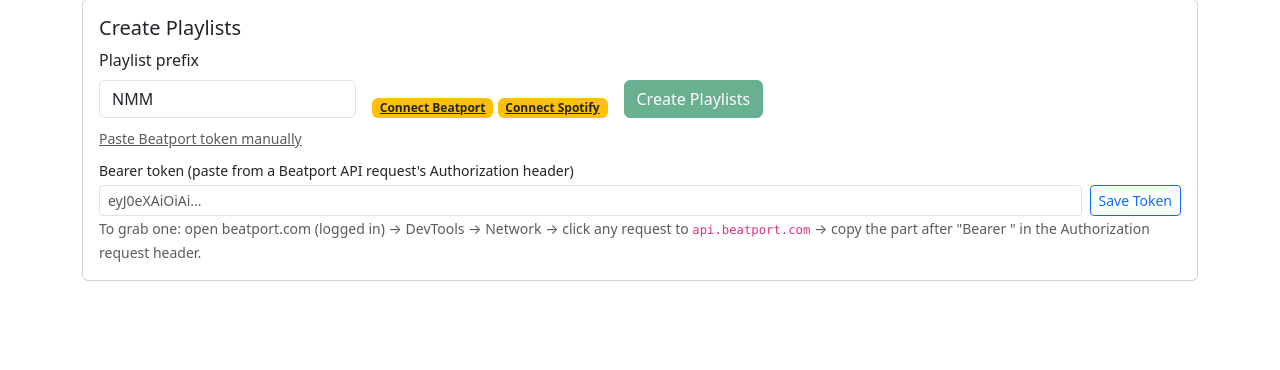
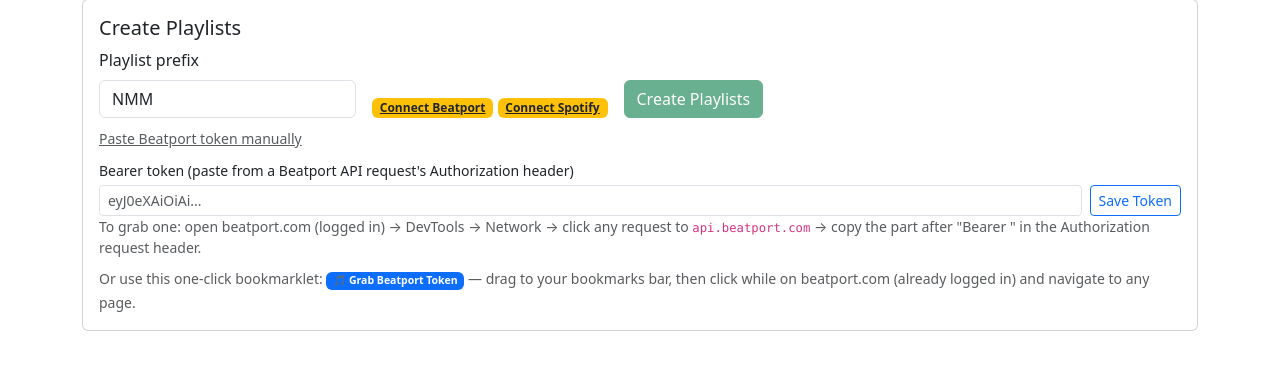
Before and after one commit to phevans/claude-reddit-scraper, a Flask app: page / in a window 1280 px wide, after a click on "Paste Beatport token manually". Shown: the part 169-539 px from the top of the page. Run offline with Flask 3, Linux system fonts and the light colour scheme.

Commit message:
Add one-click Beatport token bookmarklet
Hooks fetch + XMLHttpRequest on beatport.com to capture the first
authenticated request's Bearer token, then POSTs it to our
paste-token endpoint. CORS allows beatport.com origins.

Co-Authored-By: Claude Opus 4.6 <noreply@anthropic.com>

```diff
--- a/app.py
+++ b/app.py
@@ -410,7 +410,7 @@ def beatport_store_token():
         return jsonify({"error": str(e)}), 500
 
 
-@app.route("/beatport/paste-token", methods=["POST"])
+@app.route("/beatport/paste-token", methods=["POST", "OPTIONS"])
 def beatport_paste_token():
     """Manually paste a Beatport access token (or refresh token) into the app.
 
@@ -418,12 +418,27 @@ def beatport_paste_token():
       - access_token: a Bearer token to use for API calls
       - refresh_token: a token to use to obtain new access tokens
     Optional fields: expires_in (seconds), expires_at (unix epoch), token_type, scope
+
+    CORS-enabled (allow Beatport origins) so a bookmarklet running on
+    beatport.com can POST directly.
     """
     import time as _time
     import beatport_playlist as bp
-    data = request.get_json() or {}
+
+    def _cors(resp):
+        origin = request.headers.get("Origin", "")
+        if origin in ("https://www.beatport.com", "https://account.beatport.com", "https://beatport.com"):
+            resp.headers["Access-Control-Allow-Origin"] = origin
+            resp.headers["Access-Control-Allow-Methods"] = "POST, OPTIONS"
+            resp.headers["Access-Control-Allow-Headers"] = "Content-Type"
+        return resp
+
+    if request.method == "OPTIONS":
+        return _cors(jsonify({}))
+
+    data = request.get_json(silent=True) or {}
     if not data.get("access_token") and not data.get("refresh_token"):
-        return jsonify({"error": "Need access_token or refresh_token"}), 400
+        return _cors(jsonify({"error": "Need access_token or refresh_token"})), 400
     token_data = dict(data)
     if "expires_at" not in token_data:
         if "expires_in" in token_data:
@@ -436,9 +451,9 @@ def beatport_paste_token():
     token_data.setdefault("token_type", "Bearer")
     try:
         bp._save_token(token_data)
-        return jsonify({"success": True})
+        return _cors(jsonify({"success": True}))
     except Exception as e:
-        return jsonify({"error": str(e)}), 500
+        return _cors(jsonify({"error": str(e)})), 500
 
 
 @app.route("/beatport/exchange", methods=["POST"])
--- a/templates/index.html
+++ b/templates/index.html
@@ -222,8 +222,13 @@
                                 <button class="btn btn-sm btn-outline-primary" onclick="pasteBeatportToken()">Save Token</button>
                             </div>
                         </div>
+                        <small class="text-muted d-block mb-2">
+                            To grab one: open beatport.com (logged in) → DevTools → Network → click any request to <code>api.beatport.com</code> → copy the part after "Bearer " in the Authorization request header.
+                        </small>
                         <small class="text-muted">
-                            To grab one: open beatport.com (logged in) → DevTools → Network → click any request to <code>api.beatport.com</code> → copy the part after "Bearer " in the Authorization request header.
+                            Or use this one-click bookmarklet:
+                            <a id="bp-bookmarklet" href="#" class="badge bg-primary text-decoration-none">🎵 Grab Beatport Token</a>
+                            <span class="text-muted">— drag to your bookmarks bar, then click while on beatport.com (already logged in) and navigate to any page.</span>
                         </small>
                     </div>
                 </div>
@@ -660,7 +665,18 @@
     // appear immediately, without waiting for a scrape to finish.
     document.addEventListener('DOMContentLoaded', function() {
         checkAuthStatus();
+        installBookmarklet();
     });
+
+    function installBookmarklet() {
+        const link = document.getElementById('bp-bookmarklet');
+        if (!link) return;
+        const app = window.location.origin;
+        // Bookmarklet: hooks fetch + XHR, captures the first Bearer token
+        // sent to api.beatport.com, POSTs it to our app.
+        const code = `(function(){var APP=${JSON.stringify(app)};var captured=false;function send(t){if(captured)return;captured=true;fetch(APP+'/beatport/paste-token',{method:'POST',headers:{'Content-Type':'application/json'},body:JSON.stringify({access_token:t})}).then(function(r){return r.json()}).then(function(j){alert(j.success?'Token sent to scraper!':'Send failed: '+(j.error||'?'))}).catch(function(e){alert('Send error: '+e)})}var of=window.fetch;window.fetch=function(i,n){try{var u=typeof i==='string'?i:(i&&i.url)||'';if(/api\\.beatport\\.com/i.test(u)){var h=(n&&n.headers)||{};var a=null;if(h instanceof Headers)a=h.get('authorization')||h.get('Authorization');else for(var k in h)if(k.toLowerCase()==='authorization')a=h[k];if(a&&/^Bearer /i.test(a))send(a.replace(/^Bearer /i,''))}}catch(e){}return of.apply(this,arguments)};var ox=XMLHttpRequest.prototype.setRequestHeader;XMLHttpRequest.prototype.setRequestHeader=function(n,v){try{if(n&&n.toLowerCase()==='authorization'&&/^Bearer /i.test(v))send(v.replace(/^Bearer /i,''))}catch(e){}return ox.apply(this,arguments)};alert('Token catcher armed. Click any link on Beatport to trigger a request.')})();`;
+        link.href = 'javascript:' + encodeURIComponent(code);
+    }
 
     function checkAuthStatus() {
         const spBadge = document.getElementById('spotify-auth-status');
```
Also changed, not shown: .claude/settings.local.json.
